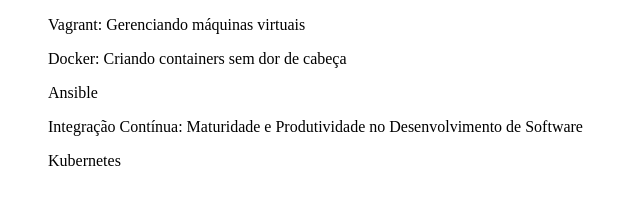
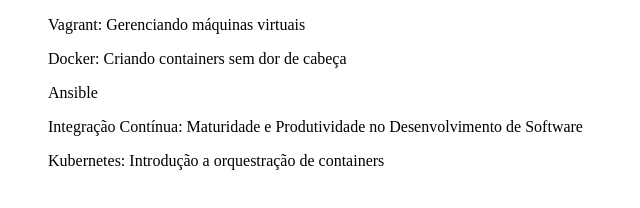
Before and after one commit to felipemarti/alura-git, a plain HTML site: page index.html in a window 1280 px wide. Shown: the whole page, without its empty margins (0-640 px from the left). Drawn offline with Linux system fonts and the light colour scheme.

Commit message:
Alterando o nome do curso de Kubernetes

```diff
--- a/index.html
+++ b/index.html
@@ -11,7 +11,7 @@
     <ul>Docker: Criando containers sem dor de cabeça</ul>
     <ul>Ansible</ul>
     <ul>Integração Contínua: Maturidade e Produtividade no Desenvolvimento de Software</ul>
-    <ul>Kubernetes</ul>
+    <ul>Kubernetes: Introdução a orquestração de containers</ul>
 </body>
 
 </html>
```
